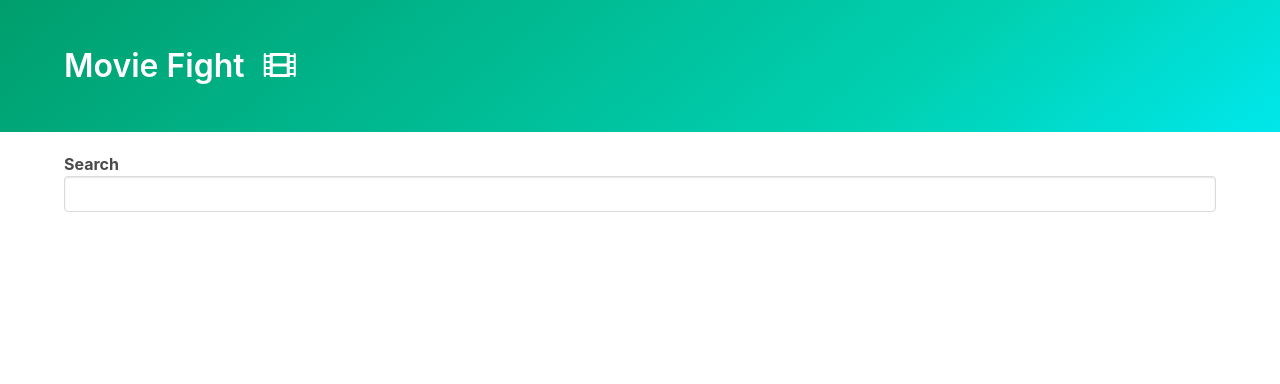
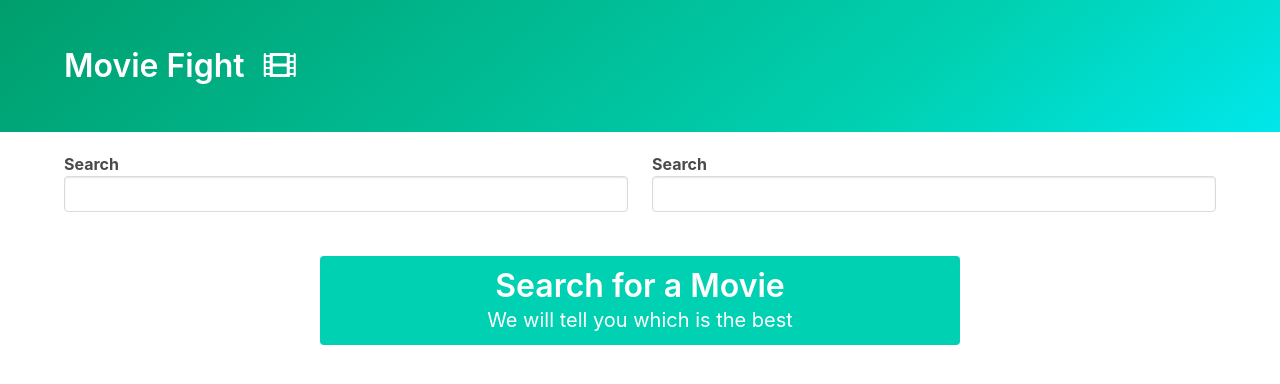
Before and after one commit to BaskoroR725/Modern-javascript-app, a plain HTML site: page myApp/2.Movie fight website/index.html in a window 1280 px wide. Drawn offline with nearby package versions, Linux system fonts and the light colour scheme.

Commit message:
add secondary search widget

```diff
--- a/myApp/2.Movie fight website/index.html
+++ b/myApp/2.Movie fight website/index.html
@@ -25,10 +25,26 @@
         </div>
       </div>
     </section>
+
     <div class="container">
-      <div class="autocomplete"></div>
-      <div id="summary"></div>
+      <div class='columns'>
+        <div class='column'>
+          <div id='left-autocomplete'></div>
+        </div>
+
+        <div class='column'>
+          <div id='right-autocomplete'></div>
+        </div>
+
+      </div>
+
     </div>
+
+    <div class='column is-half notification is-primary tutorial'>
+      <h1 class='title'>Search for a Movie</h1>
+      <p class='subtitle'>We will tell you which is the best</p>
+    </div>
+
     <script src="utils.js"></script>
     <script src="autocomplete.js"></script>
     <script src="index.js"></script>
--- a/myApp/2.Movie fight website/index.js
+++ b/myApp/2.Movie fight website/index.js
@@ -1,10 +1,4 @@
-/* //fetch data func
-const fetchData = async (searchTerm) => {
-
-};
- */
-createAutocomplete({
-  root: document.querySelector('.autocomplete'),
+const autoCompleteConfig = {
   renderOption : (movie) => {
     const imgSrc = movie.Poster === "N/A" ? '' : movie.Poster;
     return `
@@ -32,6 +26,16 @@ createAutocomplete({
 
     return response.data.Search;
   }
+}
+
+createAutocomplete({
+  ...autoCompleteConfig,
+  root: document.querySelector('#left-autocomplete')
+});
+
+createAutocomplete({
+  ...autoCompleteConfig,
+  root: document.querySelector('#right-autocomplete')
 });
 
 //helper func if user select movie from dropdown
```
